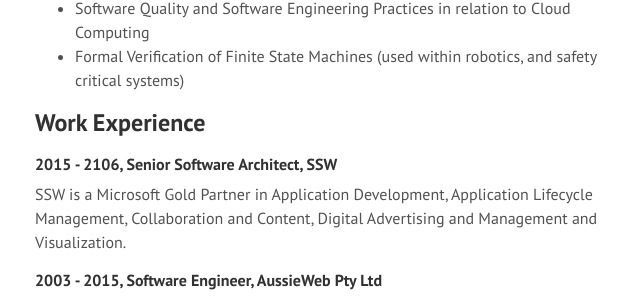
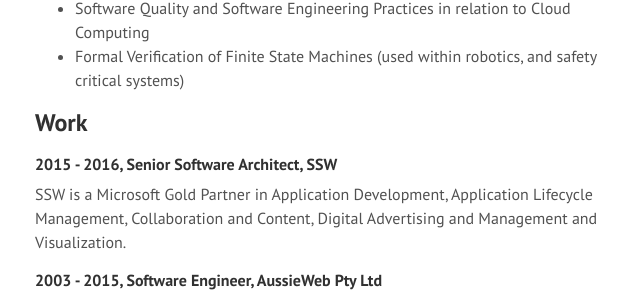
Before and after one commit to JeremyCade/jeremycade.github.io, a Jekyll site: the page built from curriculum_vitae.md, in a window 1280 px wide and 900 px high, scrolled down 500 px. Shown: the part 153-455 px from the top of the window, without its empty margins (45-685 px from the left). Built offline with Jekyll 4.4.1, drawn with Linux system fonts in a browser that asks for light colours.

Commit message:
Fix typo

```diff
--- a/curriculum_vitae.md
+++ b/curriculum_vitae.md
@@ -23,9 +23,9 @@
 - Software Quality and Software Engineering Practices in relation to Cloud Computing
 - Formal Verification of Finite State Machines (used within robotics, and safety critical systems)
 
-## Work Experience
+## Work
 
-#### 2015 - 2106, Senior Software Architect, SSW
+#### 2015 - 2016, Senior Software Architect, SSW
 
 SSW is a Microsoft Gold Partner in Application Development, Application Lifecycle Management, Collaboration and Content, Digital Advertising and Management and Visualization.
 
```
Also changed, not shown: about.md (+1 -2 lines).
